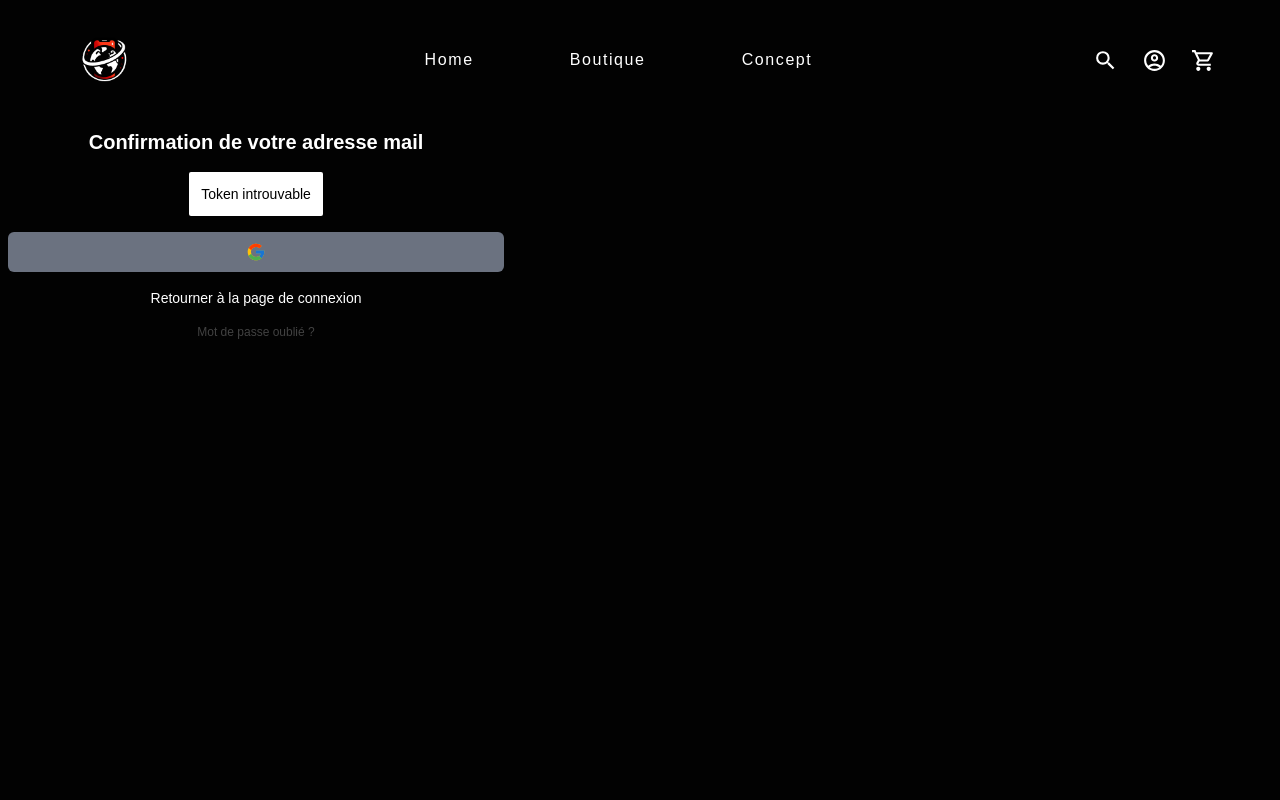
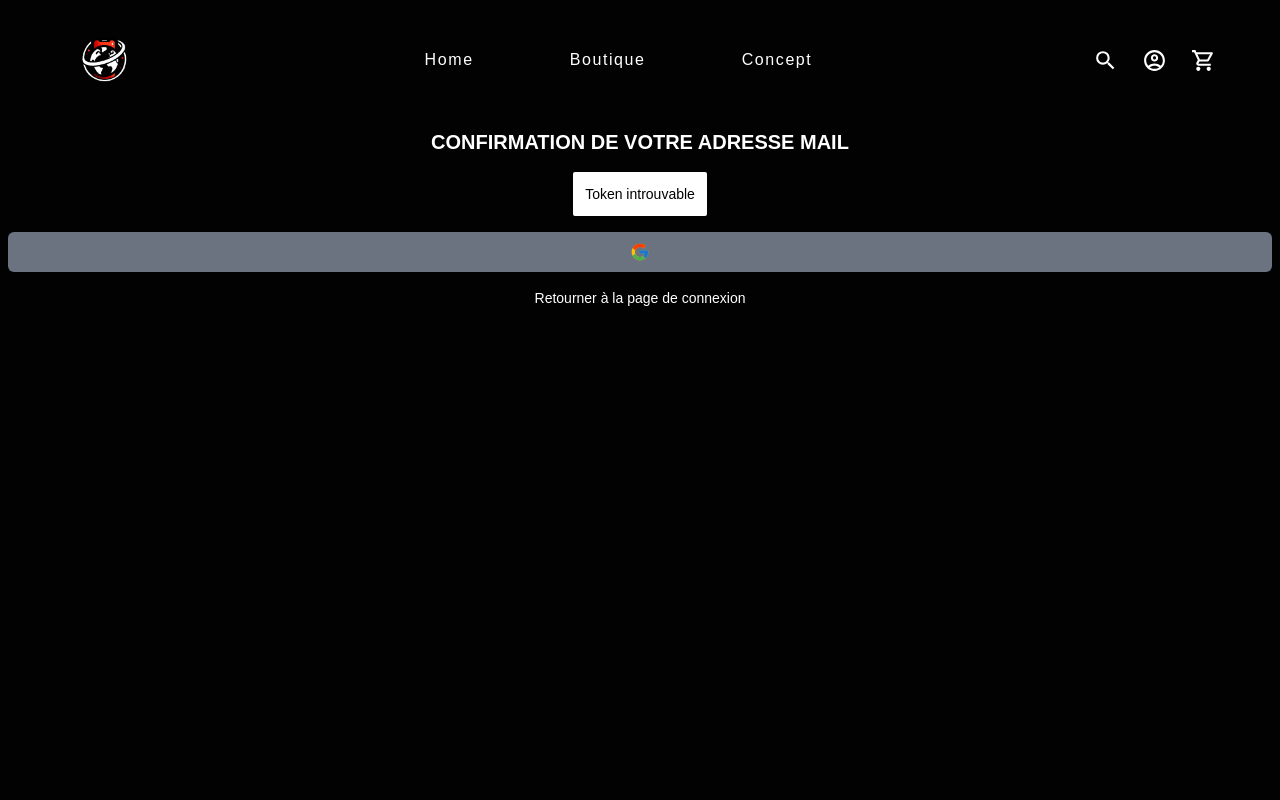
Before and after one commit to jessygomes/telephonedumonde, a Next.js app: page /auth/new-verification in a window 1280 px wide. Shown: the top 800 px of the page. Built offline with nearby package versions, Linux system fonts and the light colour scheme; no server answers; a web font is replaced by a local one.

Commit message:
Update CardWrapper.tsx

```diff
--- a/components/Auth/CardWrapper.tsx
+++ b/components/Auth/CardWrapper.tsx
@@ -1,4 +1,3 @@
-import Link from "next/link";
 import { BackButton } from "./BackBtn";
 import { Social } from "./Social";
 
@@ -18,9 +17,9 @@ export const CardWrapper = ({
   showSocial = true,
 }: CardWrapperProps) => {
   return (
-    <div className="flex flex-col gap-4 w-2/5 p-2 bg-noir">
+    <div className="flex flex-col gap-4 p-2 bg-noir">
       <div className="flex justify-between items-center">
-        <h1 className="text-xl font-bold text-white text-center w-full">
+        <h1 className="text-xl font-bold text-white text-center uppercase w-full">
           {headerLabel}
         </h1>
       </div>
@@ -36,12 +35,6 @@ export const CardWrapper = ({
       <div>
         <BackButton label={backButtonLabel} href={backButtonHref} />
       </div>
-      <Link
-        className="text-center text-noir-100 text-xs hover:text-white/70 transition-all ease-in-out duration-150"
-        href="/auth/reset"
-      >
-        Mot de passe oublié ?
-      </Link>
     </div>
   );
 };
```
